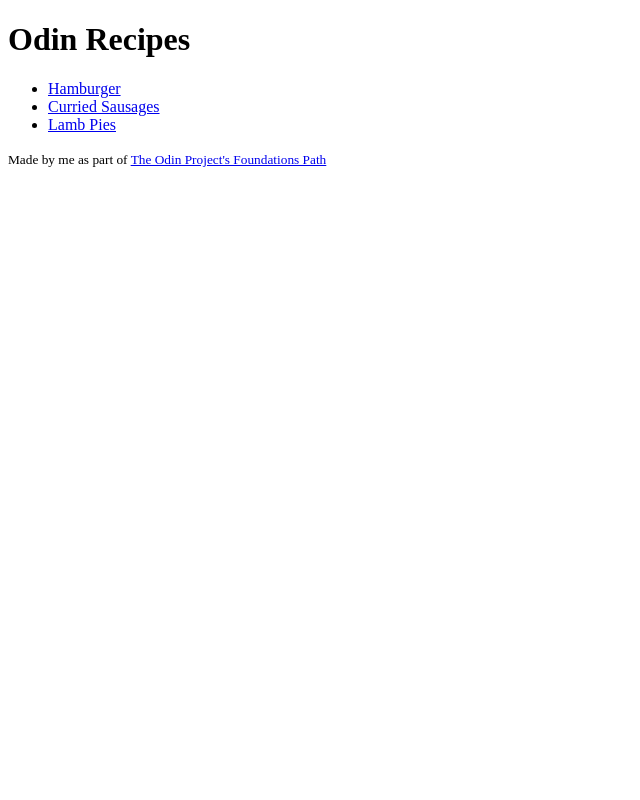
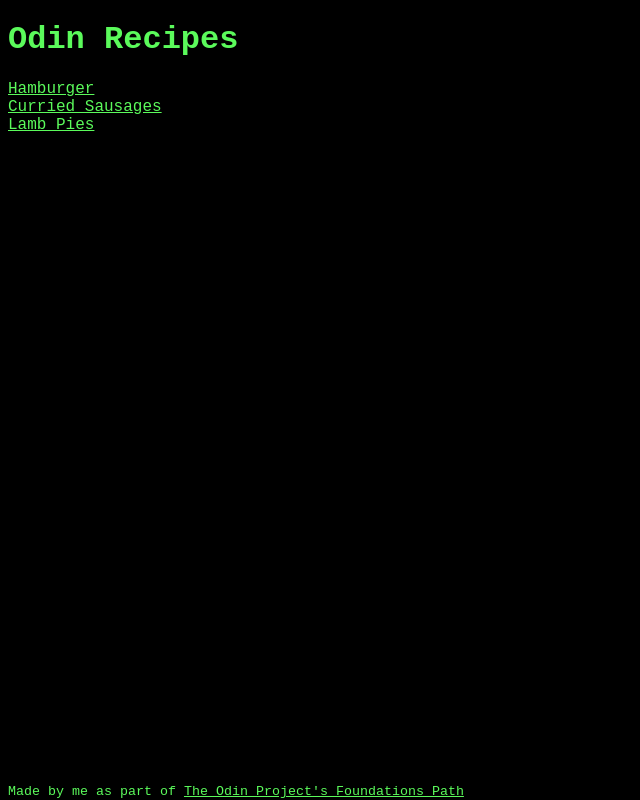
Before and after one commit to clappy-j/odin-recipes, a plain HTML site: page index.html in a window 1280 px wide. Shown: the whole page, without its empty margins (0-640 px from the left). Drawn offline with Linux system fonts and the light colour scheme.

Commit message:
Add CSS styles
Created styles.css, and created basic style for
whole site.

```diff
--- a/index.html
+++ b/index.html
@@ -2,17 +2,18 @@
 <html lang="en">
     <head>
         <meta charset="utf-8">
+        <link rel="stylesheet" href="styles.css">
         <title>Odin Recipes Project</title>
     </head>
     <body>
         <h1>Odin Recipes</h1>
-        <ul>
+        <ul id="pages-links">
             <li><a href="recipes/hamburgers.html">Hamburger</a></li>
             <li><a href="recipes/curried_sausages.html">Curried Sausages</a></li>
             <li><a href="recipes/lamb_pies.html">Lamb Pies</a></li>
         </ul>
     </body>
-    <footer>
+    <footer style="position: fixed; bottom: 0;">
         <small>Made by me as part of <a href="https://www.theodinproject.com/paths/foundations/courses/foundations">The Odin Project's Foundations Path</a></small>
     </footer>
 </html>
--- /dev/null
+++ b/styles.css
@@ -0,0 +1,17 @@
+body {
+    font-family: "Courier New", monospace;
+    background-color: black;
+    color: rgb(91, 250, 91);
+}
+
+a {
+    color: rgb(91, 250, 91);
+}
+#pages-links {
+    list-style-type: none;
+    padding: 0;
+}
+
+ul {
+    list-style-type: "-";
+}
```
Also changed, not shown: recipes/curried_sausages.html (+1 -0 lines), recipes/hamburgers.html (+2 -1 lines), recipes/lamb_pies.html (+1 -0 lines).
